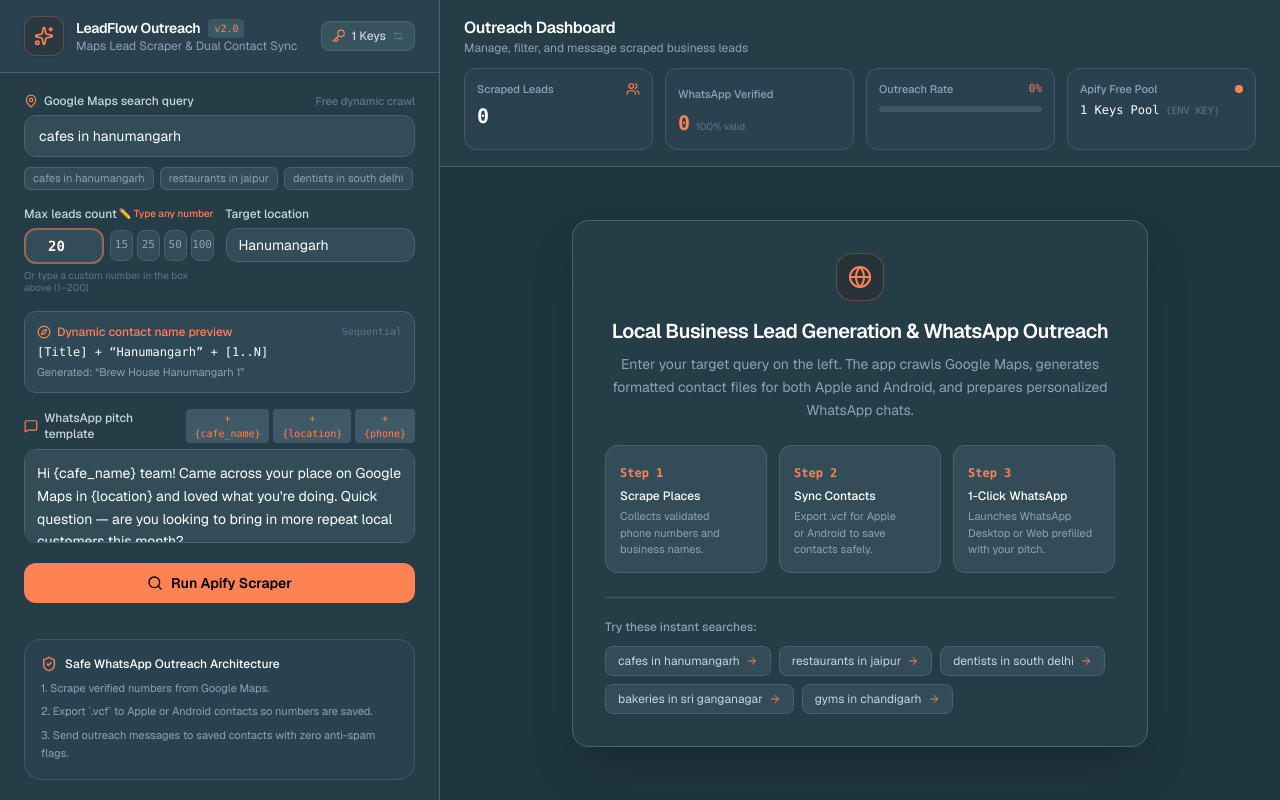
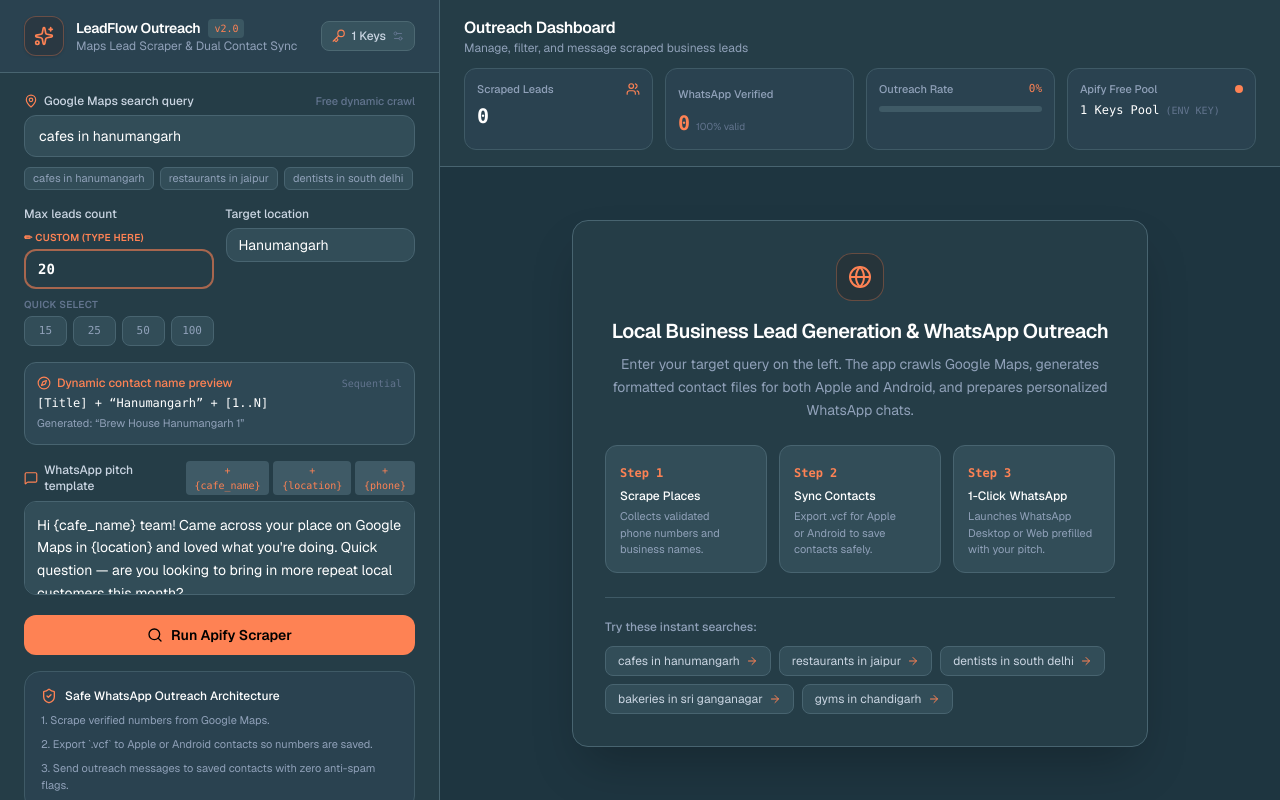
Before and after one commit to Jashandeepsingh855/lead-scrapper-, a Next.js app: page / in a window 1280 px wide. Built offline with nearby package versions, Linux system fonts and the light colour scheme.

Commit message:
ui: split custom leads input and quick-select chips into two clearly labelled rows

```diff
--- a/app/page.tsx
+++ b/app/page.tsx
@@ -541,16 +541,14 @@ export default function LeadDashboardPage() {
 
           {/* Grid: Max Results (Manual Number Input + Preset Chips) + Detected Location */}
           <div className="grid grid-cols-1 gap-3 sm:grid-cols-2">
-            <div className="flex flex-col gap-1.5">
-              <div className="flex items-center justify-between">
-                <label htmlFor="maxResults" className="text-xs font-medium text-slate-300">
-                  Max leads count
-                </label>
-                <span className="text-[10px] text-orange-400 font-medium">✏️ Type any number</span>
-              </div>
-              <div className="flex items-center gap-1.5">
-                {/* Custom number input — clearly editable */}
-                <div className="relative flex shrink-0 items-center">
+            <div className="flex flex-col gap-2">
+              <label className="text-xs font-medium text-slate-300">Max leads count</label>
+
+              {/* Custom number row — labelled separately */}
+              <div className="flex flex-col gap-1">
+                <span className="text-[10px] font-semibold uppercase tracking-wide text-orange-400">
+                  ✏ Custom (type here)
+                </span>
                 <input
                   id="maxResults"
                   type="number"
@@ -561,13 +559,18 @@ export default function LeadDashboardPage() {
                     const val = parseInt(e.target.value, 10);
                     setMaxResults(Number.isNaN(val) ? 0 : Math.max(1, Math.min(val, 200)));
                   }}
-                    placeholder="20"
-                    className="w-20 rounded-xl border-2 border-orange-400/50 bg-[#324d58] px-2.5 py-1.5 text-center font-mono text-sm font-semibold text-white placeholder-slate-400 outline-none transition focus:border-orange-400 focus:ring-2 focus:ring-orange-400/20"
+                  placeholder="e.g. 30"
+                  className="w-full rounded-xl border-2 border-orange-400/60 bg-[#253d47] px-3 py-2 font-mono text-sm font-semibold text-white placeholder-slate-500 outline-none transition focus:border-orange-400 focus:ring-2 focus:ring-orange-400/20"
                   title="Type any custom number of leads (1-200)"
                 />
               </div>
-                {/* Quick-select preset chips */}
-                <div className="flex flex-1 items-center gap-1">
+
+              {/* Quick-select preset chips — labelled separately */}
+              <div className="flex flex-col gap-1">
+                <span className="text-[10px] font-semibold uppercase tracking-wide text-slate-500">
+                  Quick select
+                </span>
+                <div className="flex items-center gap-1.5">
                   {PRESET_LIMITS.map((limit) => (
                     <button
                       key={limit}
@@ -584,9 +587,6 @@ export default function LeadDashboardPage() {
                   ))}
                 </div>
               </div>
-              <p className="text-[10px] text-slate-500 leading-tight">
-                Or type a custom number in the box above (1–200)
-              </p>
             </div>
 
             <div className="flex flex-col gap-1.5">
```
Lines whose indentation alone changed are shown as unchanged.
